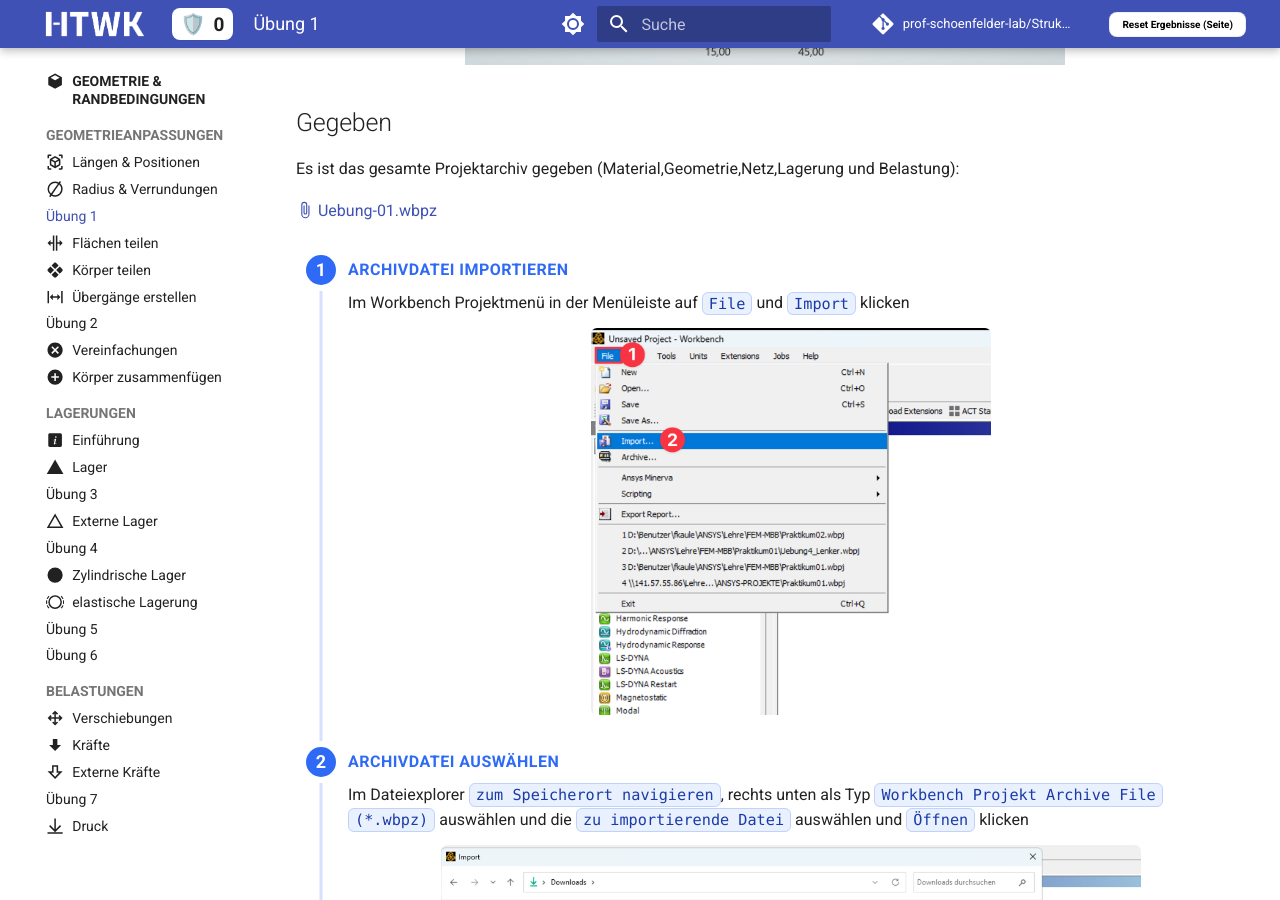
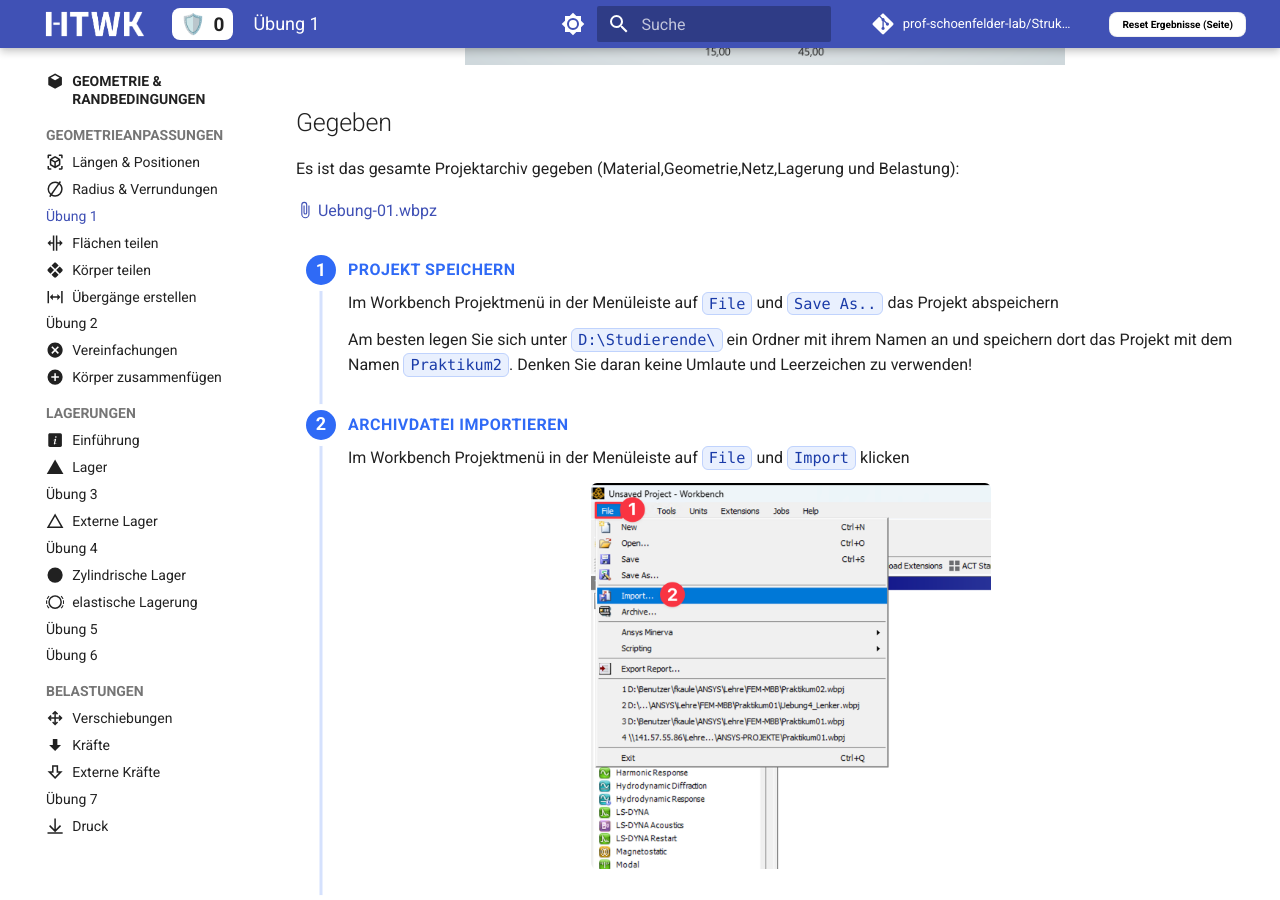
Before and after one commit to prof-schoenfelder-lab/Strukturmechanik, an MkDocs documentation site: the page built from docs/P2_Geometrie_Randbedingungen/01_Geometrie_anpassen/Uebung-1.md, in a window 1280 px wide and 900 px high, scrolled down 759 px. Built offline with MkDocs 1.6.1 and Material for MkDocs 9.7.7, drawn with Linux system fonts in a browser that asks for light colours; comment, search, counter and statistics services are not loaded.

Commit message:
Add project saving instructions to Uebung-1.md
Added instructions for saving the project in Workbench.

```diff
--- a/docs/P2_Geometrie_Randbedingungen/01_Geometrie_anpassen/Uebung-1.md
+++ b/docs/P2_Geometrie_Randbedingungen/01_Geometrie_anpassen/Uebung-1.md
@@ -18,6 +18,12 @@ Es ist das gesamte Projektarchiv gegeben (Material,Geometrie,Netz,Lagerung und B
 [:material-paperclip: Uebung-01.wbpz](../assets/Uebung-01.wbpz)
 
 <div class="steps" markdown="1">
+
+  <div class="step">
+    <p class="step-title" role="heading" aria-level="2">Projekt speichern</p>
+    <p>Im Workbench Projektmenü in der Menüleiste auf <code>File</code> und <code>Save As..</code> das Projekt abspeichern</p>
+    <p>Am besten legen Sie sich unter <code>D:\Studierende\</code> ein Ordner mit ihrem Namen an und speichern dort das Projekt mit dem Namen <code>Praktikum2</code>. Denken Sie daran keine Umlaute und Leerzeichen zu verwenden!</p>
+  </div>
 
   <div class="step">
     <p class="step-title" role="heading" aria-level="2">Archivdatei importieren</p>
```
